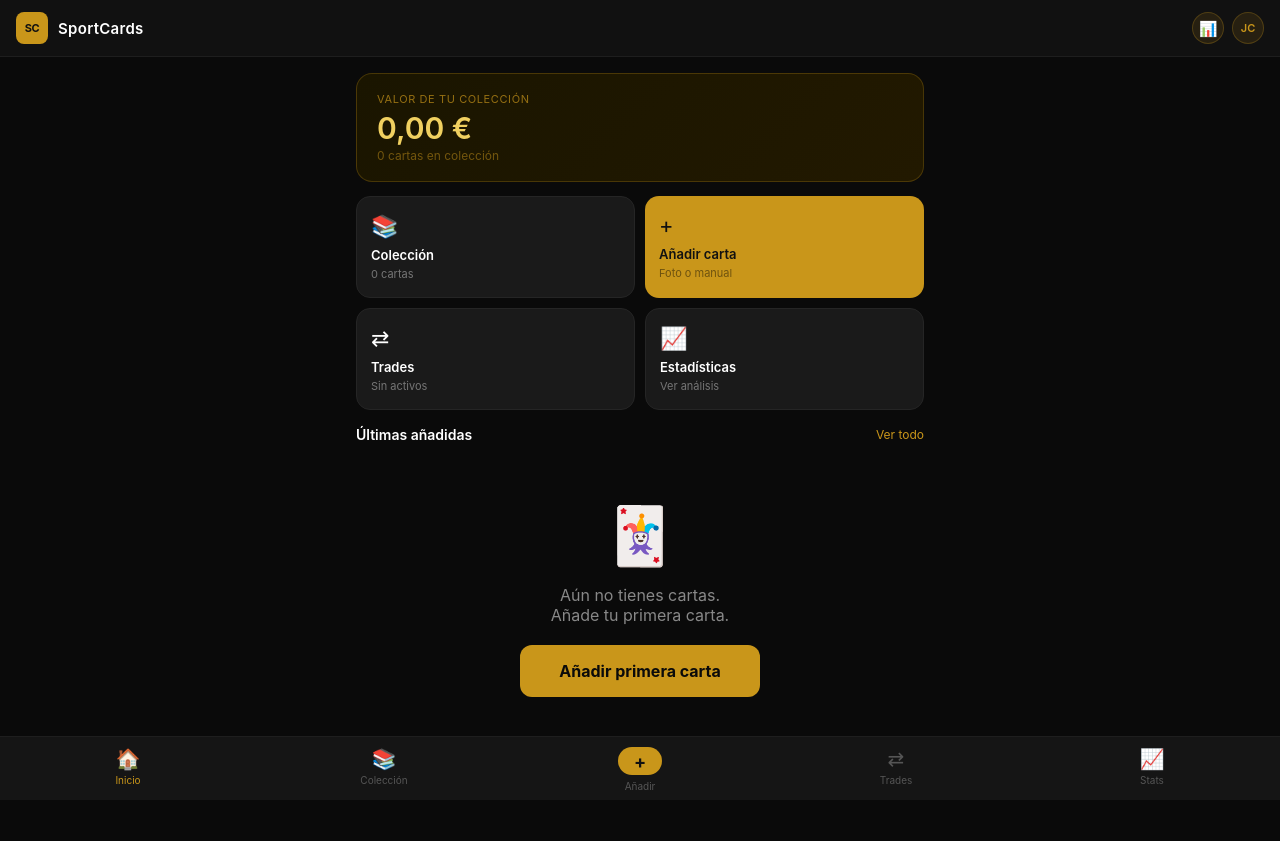
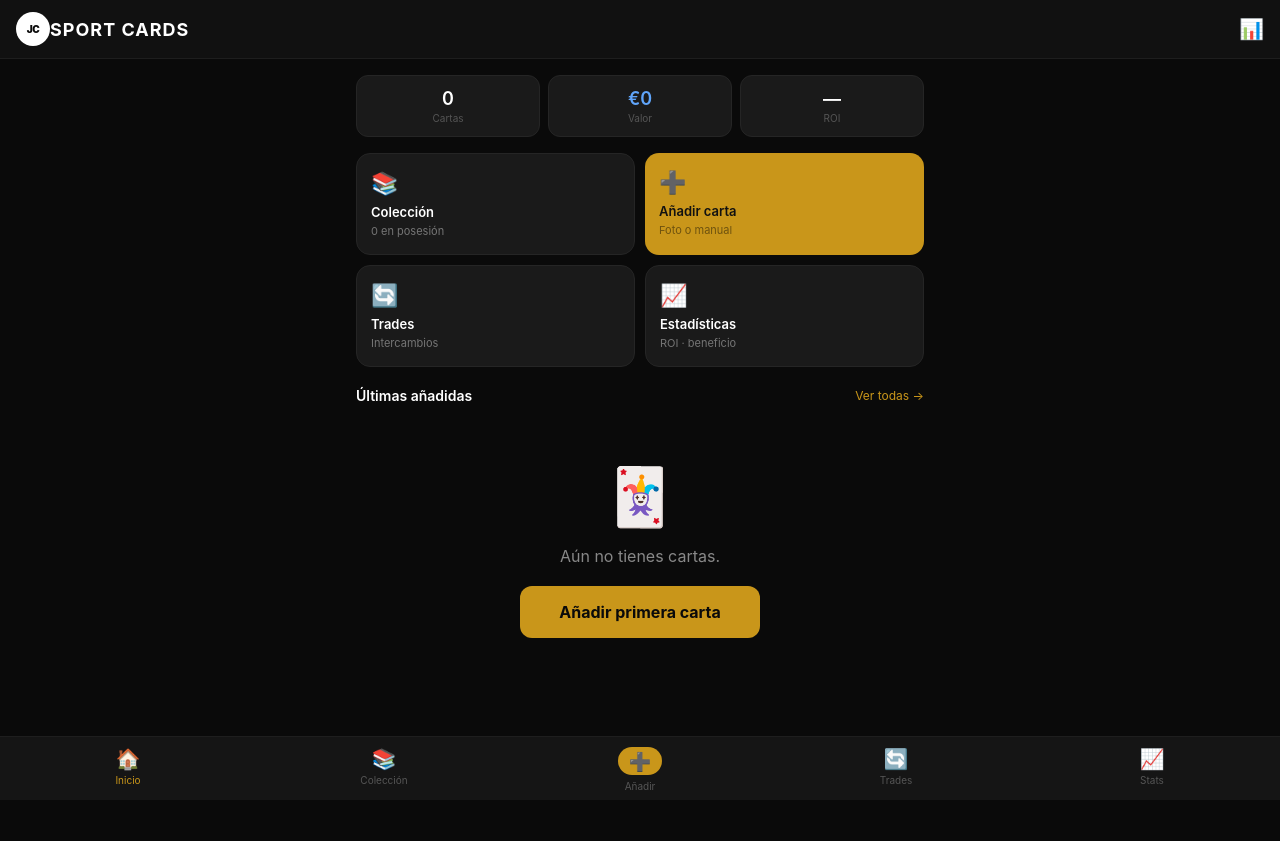
Before and after one commit to javiercobogarcia-netizen/sportcards, a Flask app: page / in a window 1280 px wide. After the commit the page ends 790 px from the top, so only its background shows below. Run offline with Flask 3, Linux system fonts and the light colour scheme; the visitor is signed in with stand-in values (Sample User, id 1); data comes from the database, SQL or seed files in the repository; data that the repository does not hold is empty.

Commit message:
Redesign home with stats row and recent mini-grid

```diff
--- a/templates/index.html
+++ b/templates/index.html
@@ -13,58 +13,62 @@
 <body>
 
 <div class="nav">
-  <div class="nav-brand">
-    <div class="nav-logo-icon">SC</div>
-    <span class="nav-title">SportCards</span>
-  </div>
-  <div class="nav-actions">
-    <a href="/api/export" class="nav-action-btn" title="Exportar Excel">&#128202;</a>
-    <a href="/logout" class="nav-avatar" title="Cerrar sesi&#243;n">JC</a>
-  </div>
+  <a href="/logout" class="nav-logo" title="Cerrar sesión">JC</a>
+  <h1>SPORT CARDS</h1>
+  <a href="/api/export" style="color:white;font-size:20px;text-decoration:none" title="Exportar Excel">📊</a>
 </div>
 
 <div class="container">
 
-  <div class="value-card" id="value-card">
-    <div class="value-card-label">Valor de tu colecci&#243;n</div>
-    <div class="value-card-amount" id="total-value">&#8212;</div>
-    <div class="value-card-sub" id="value-sub">Cargando...</div>
+  <div class="home-stats" id="home-stats">
+    <div class="home-stat">
+      <div class="home-stat-val" id="hs-cards">—</div>
+      <div class="home-stat-lbl">Cartas</div>
+    </div>
+    <div class="home-stat">
+      <div class="home-stat-val blue" id="hs-value">—</div>
+      <div class="home-stat-lbl">Valor</div>
+    </div>
+    <div class="home-stat">
+      <div class="home-stat-val" id="hs-roi">—</div>
+      <div class="home-stat-lbl">ROI</div>
+    </div>
   </div>
 
-  <div class="home-grid">
-    <a href="/collection" class="home-btn home-btn-dark" id="btn-collection">
-      <span class="home-btn-icon">&#128218;</span>
-      <span class="home-btn-label">Colecci&#243;n</span>
-      <span class="home-btn-sub" id="lbl-collection">&#8212; cartas</span>
+  <div style="display:grid;grid-template-columns:1fr 1fr;gap:10px;margin-bottom:20px">
+    <a href="/collection" class="home-btn home-btn-dark">
+      <div class="home-btn-icon">📚</div>
+      <div class="home-btn-label">Colección</div>
+      <div class="home-btn-sub" id="owned-count">Ver todas</div>
     </a>
     <a href="/add" class="home-btn home-btn-gold">
-      <span class="home-btn-icon">&#43;</span>
-      <span class="home-btn-label">A&#241;adir carta</span>
-      <span class="home-btn-sub">Foto o manual</span>
+      <div class="home-btn-icon">➕</div>
+      <div class="home-btn-label">Añadir carta</div>
+      <div class="home-btn-sub">Foto o manual</div>
     </a>
-    <a href="/trades" class="home-btn home-btn-dark" id="btn-trades">
-      <span class="home-btn-icon">&#8644;</span>
-      <span class="home-btn-label">Trades</span>
-      <span class="home-btn-sub" id="lbl-trades">&#8212;</span>
+    <a href="/trades" class="home-btn home-btn-dark">
+      <div class="home-btn-icon">🔄</div>
+      <div class="home-btn-label">Trades</div>
+      <div class="home-btn-sub">Intercambios</div>
     </a>
     <a href="/stats" class="home-btn home-btn-dark">
-      <span class="home-btn-icon">&#128200;</span>
-      <span class="home-btn-label">Estad&#237;sticas</span>
-      <span class="home-btn-sub">Ver an&#225;lisis</span>
+      <div class="home-btn-icon">📈</div>
+      <div class="home-btn-label">Estadísticas</div>
+      <div class="home-btn-sub">ROI · beneficio</div>
     </a>
   </div>
 
-  <div id="alerts-section" style="margin-bottom:14px"></div>
+  <div id="alerts-section" style="margin-bottom:16px"></div>
 
   <div class="section-header">
-    <span class="section-title">&#218;ltimas a&#241;adidas</span>
-    <a href="/collection" class="section-link">Ver todo</a>
+    <span class="section-title">Últimas añadidas</span>
+    <a href="/collection" class="section-link">Ver todas →</a>
   </div>
-  <div id="recent-cards"></div>
+  <div id="recent-cards" class="recent-grid"></div>
 
   <div id="other-users-section" style="display:none;margin-top:24px">
     <div class="section-header">
-      <span class="section-title">Colecciones de otros usuarios</span>
+      <span class="section-title">👥 Otros usuarios</span>
     </div>
     <div id="other-users-list"></div>
   </div>
@@ -72,52 +76,50 @@
 </div>
 
 <nav class="bottom-nav">
-  <a href="/" class="active"><span>&#127968;</span><span>Inicio</span></a>
-  <a href="/collection"><span>&#128218;</span><span>Colecci&#243;n</span></a>
-  <a href="/add" class="add-btn"><span>&#43;</span><span>A&#241;adir</span></a>
-  <a href="/trades"><span>&#8644;</span><span>Trades</span></a>
-  <a href="/stats"><span>&#128200;</span><span>Stats</span></a>
+  <a href="/" class="active"><span>🏠</span><span>Inicio</span></a>
+  <a href="/collection"><span>📚</span><span>Colección</span></a>
+  <a href="/add" class="add-btn"><span>➕</span><span>Añadir</span></a>
+  <a href="/trades"><span>🔄</span><span>Trades</span></a>
+  <a href="/stats"><span>📈</span><span>Stats</span></a>
 </nav>
 
 <script>
+async function loadStats() {
+  const r = await fetch('/api/stats');
+  const s = await r.json();
+  document.getElementById('hs-cards').textContent = s.owned || 0;
+  document.getElementById('owned-count').textContent = (s.owned || 0) + ' en posesión';
+  const val = s.current_value || 0;
+  document.getElementById('hs-value').textContent = '€' + Math.round(val).toLocaleString('es');
+  const bought = s.total_invested || 0;
+  const roiEl = document.getElementById('hs-roi');
+  if (bought > 0) {
+    const roi = ((val - bought) / bought * 100);
+    roiEl.textContent = (roi >= 0 ? '+' : '') + roi.toFixed(1) + '%';
+    roiEl.className = 'home-stat-val ' + (roi >= 0 ? 'green' : 'red');
+  } else {
+    roiEl.textContent = '—';
+  }
+}
+
 async function loadRecent() {
   const r = await fetch('/api/cards?status=owned');
   const cards = await r.json();
   const container = document.getElementById('recent-cards');
-  const recent = cards.slice(0, 5);
-
-  document.getElementById('lbl-collection').textContent = cards.length + ' cartas';
-
-  const totalVal = cards.reduce((s, c) => s + (c.purchase_price || 0), 0);
-  document.getElementById('total-value').innerHTML = totalVal.toLocaleString('es-ES', {minimumFractionDigits:2, maximumFractionDigits:2}) + ' &#8364;';
-  document.getElementById('value-sub').innerHTML = cards.length + ' cartas en colecci&#243;n';
-
+  const recent = cards.slice(0, 6);
   if (!recent.length) {
-    container.innerHTML = '<div class="empty-state"><div class="icon">&#127183;</div><p>A&#250;n no tienes cartas.<br>A&#241;ade tu primera carta.</p><a href="/add" class="btn btn-primary" style="max-width:240px;margin:0 auto">A&#241;adir primera carta</a></div>';
+    container.outerHTML = '<div class="empty-state"><div class="icon">🃏</div><p>Aún no tienes cartas.</p><a href="/add" class="btn btn-primary" style="max-width:240px;margin:0 auto">Añadir primera carta</a></div>';
     return;
   }
-  container.innerHTML = recent.map(cardHTML).join('');
-}
-
-function cardHTML(c) {
-  const thumb = c.photo_front
-    ? `<img class="card-thumb" src="/${c.photo_front}" loading="lazy">`
-    : `<div class="card-thumb-placeholder">&#127183;</div>`;
-  const badges = [
-    c.graded ? `<span class="badge badge-graded">${c.grading_company} ${c.grade}</span>` : '',
-    c.numbering ? `<span class="badge badge-numbered">/${c.numbering}</span>` : '',
-  ].filter(Boolean).join(' ');
-  const price = c.purchase_price ? c.purchase_price.toFixed(2) + ' &#8364;' : '&#8212;';
-  return `<a href="/card/${c.id}" class="card-item">
-    ${thumb}
-    <div class="card-info">
-      <div class="card-player">${c.player}</div>
-      <div class="card-meta">${[c.year, c.set_name, c.team].filter(Boolean).join(' &#183; ')}</div>
-      ${badges ? `<div style="margin-bottom:4px">${badges}</div>` : ''}
-      <div class="card-price">Compra: ${price}</div>
-    </div>
-    <span class="card-chevron">&#8250;</span>
-  </a>`;
+  container.innerHTML = recent.map(c => {
+    const img = c.photo_front
+      ? `<img src="/${c.photo_front}" loading="lazy" alt="">`
+      : '<span style="font-size:24px">🃏</span>';
+    return `<a href="/card/${c.id}" class="recent-mini">
+      <div class="recent-mini-img">${img}</div>
+      <div class="recent-mini-name">${c.player}</div>
+    </a>`;
+  }).join('');
 }
 
 async function loadOtherUsers() {
@@ -126,10 +128,9 @@ async function loadOtherUsers() {
   if (!users.length) return;
   document.getElementById('other-users-section').style.display = '';
   document.getElementById('other-users-list').innerHTML = users.map(u =>
-    `<a href="/user/${u.username}" class="card-item" style="text-decoration:none">
-      <span style="font-size:22px">&#128218;</span>
-      <div class="card-info"><div class="card-player">${u.username}</div><div class="card-meta">Ver colecci&#243;n</div></div>
-      <span class="card-chevron">&#8250;</span>
+    `<a href="/user/${u.username}" class="btn btn-secondary" style="margin-bottom:8px;display:flex;align-items:center;gap:8px;justify-content:space-between">
+      <span>📚 Colección de <strong>${u.username}</strong></span>
+      <span style="color:#555">›</span>
     </a>`
   ).join('');
 }
@@ -141,32 +142,20 @@ async function loadAlerts() {
   const alerts = [];
   if (data.old_cards_count > 0) {
     const names = data.old_cards.slice(0, 3).map(c => c.player).join(', ');
-    const extra = data.old_cards_count > 3 ? ` y ${data.old_cards_count - 3} m&#225;s` : '';
-    alerts.push(`<div class="alert-banner">
-      <span class="alert-icon">&#9888;&#65039;</span>
-      <div>
-        <strong>${data.old_cards_count} carta${data.old_cards_count>1?'s':''} con m&#225;s de 6 meses</strong>
-        <div style="font-size:12px;color:#999;margin-top:2px">${names}${extra}</div>
-        <a href="/collection" class="alert-link">Ver colecci&#243;n &#8594;</a>
-      </div>
+    const extra = data.old_cards_count > 3 ? ` y ${data.old_cards_count - 3} más` : '';
+    alerts.push(`<div class="alert alert-info">
+      <strong>⚠️ ${data.old_cards_count} carta${data.old_cards_count>1?'s':''} con más de 6 meses</strong>
+      <div style="font-size:12px;margin-top:4px;color:#aaa">${names}${extra}</div>
+      <a href="/collection" style="font-size:12px;color:var(--gold);font-weight:600;display:inline-block;margin-top:4px">Ver colección →</a>
     </div>`);
   }
   sec.innerHTML = alerts.join('');
 }
 
-async function loadTrades() {
-  try {
-    const r = await fetch('/api/trades');
-    const trades = await r.json();
-    const active = trades.filter(t => t.status === 'active').length;
-    document.getElementById('lbl-trades').textContent = active ? active + ' activos' : 'Sin activos';
-  } catch(e) {}
-}
-
+loadStats();
 loadRecent();
 loadOtherUsers();
 loadAlerts();
-loadTrades();
 
 if ('serviceWorker' in navigator) {
   navigator.serviceWorker.register('/sw.js').catch(() => {});
```
